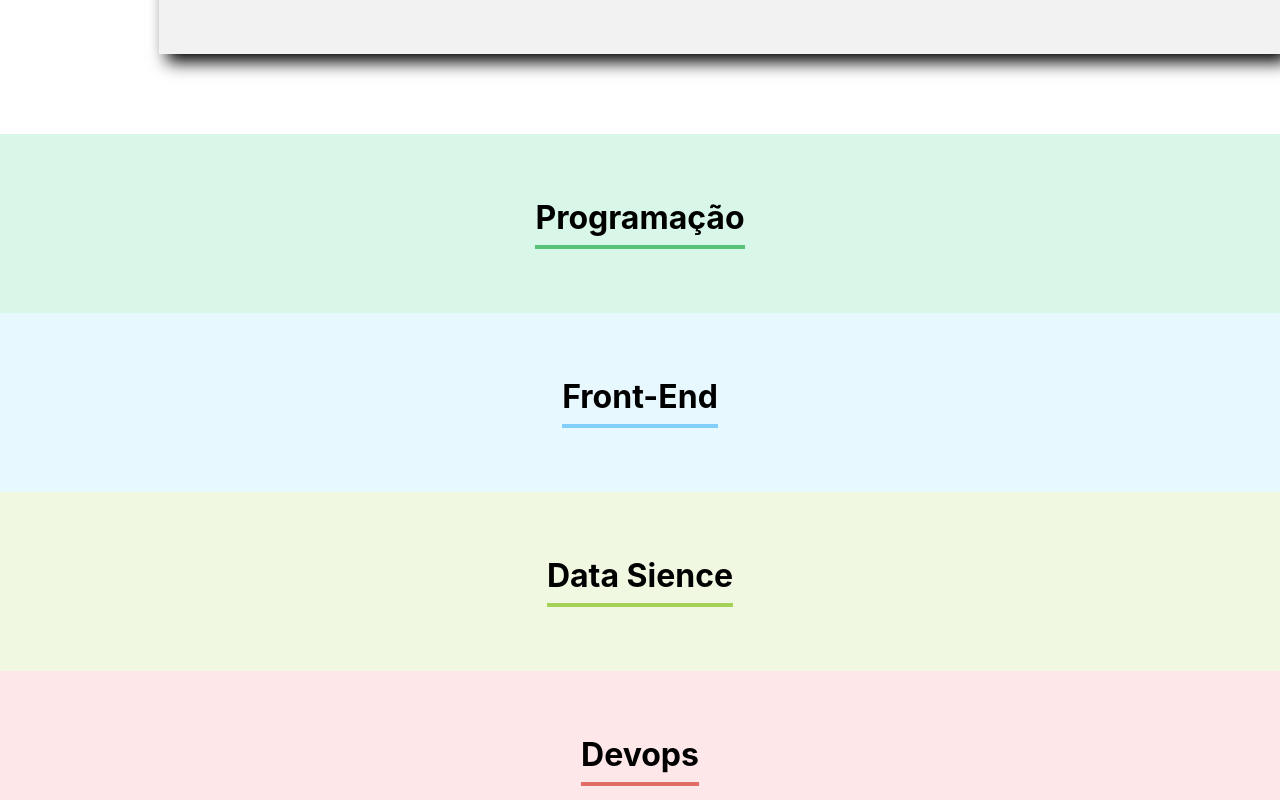
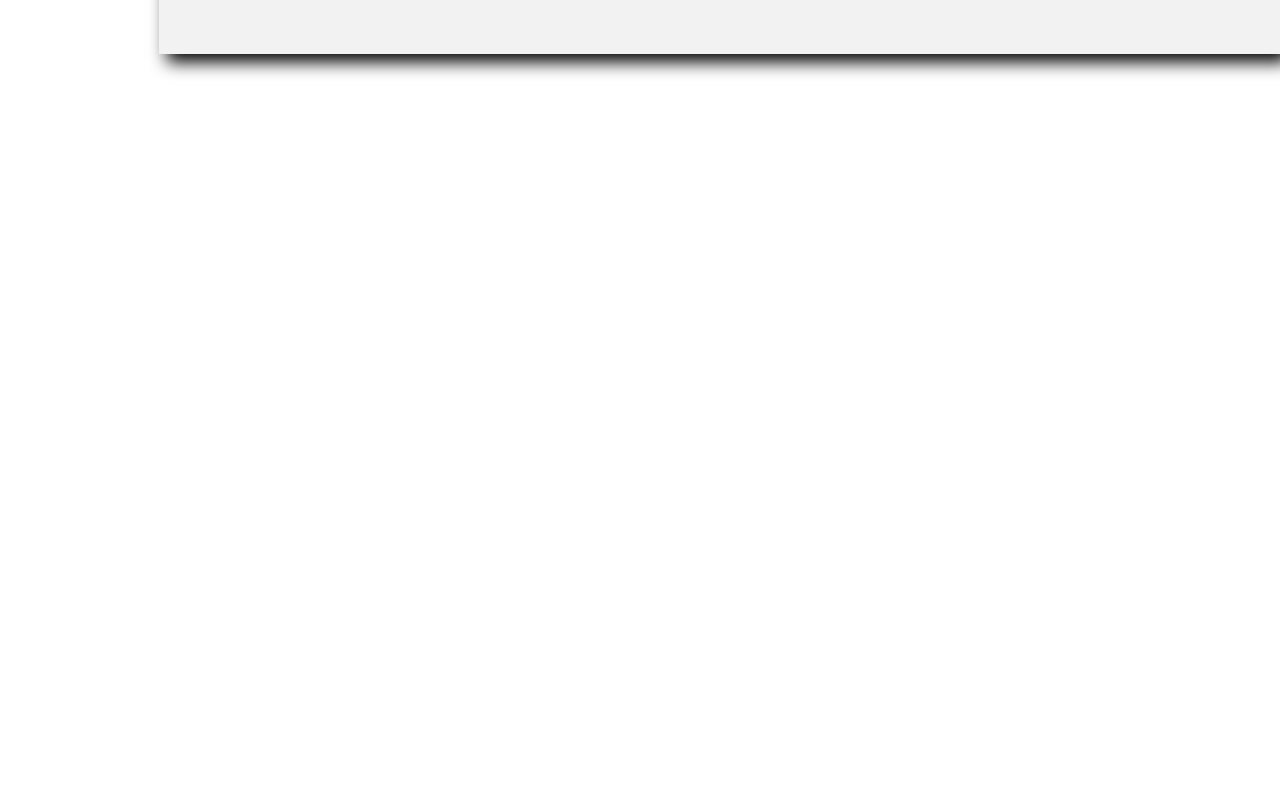
Before and after one commit to HenriqueMuniz91/Organo, a React (Create React App) app: page / in a window 1280 px wide. Shown: the part 1400-2200 px from the top of the page. After the commit the page ends 1534 px from the top, so only its background shows below. Built offline with nearby package versions, Linux system fonts and the light colour scheme.

Commit message:
Indented the code and create const css

```diff
--- a/src/Components/Time/index.js
+++ b/src/Components/Time/index.js
@@ -2,16 +2,22 @@ import Colaborador from '../Colaborador'
 import './Time.css'
 
 const Time = (props) => {
+    const css = { backgroundColor: props.corSecundaria }
+
     return (
+        (props.colaboradores.length > 0) ?
         <section
-            className= 'time'
-            style={{ backgroundColor: props.corSecundaria }}
-        >
-            <h3 style={{ borderColor: props.corPrimaria }}>{props.nome}</h3>
+            className= 'time' style = {css}>
+            <h3 style={{ borderColor: props.corPrimaria }}>{props.nome} </h3>
             <div className='colaboradores'>
-                {props.colaboradores.map(colaborador => <Colaborador nome={colaborador.nome} cargo={colaborador.cargo} imagem={colaborador.imagem}/>)}
+                {props.colaboradores.map( colaborador =>
+                    <Colaborador
+                        nome={colaborador.nome}
+                        cargo={colaborador.cargo}
+                        imagem={colaborador.imagem}/> )}
             </div>
         </section>
+        : ''
     )
 }
 
```
